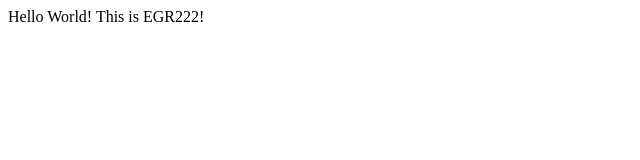
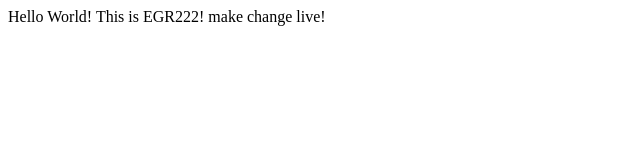
Before and after one commit to ProfKolta/EGR222, a plain HTML site: page index.html in a window 1280 px wide. Shown: the whole page, without its empty margins (0-640 px from the left). Drawn offline with Linux system fonts and the light colour scheme.

Commit message:
change live

```diff
--- a/index.html
+++ b/index.html
@@ -1,3 +1,4 @@
 <BODY>
 Hello World!  This is EGR222!
+make change live!
 </BODY>
```
